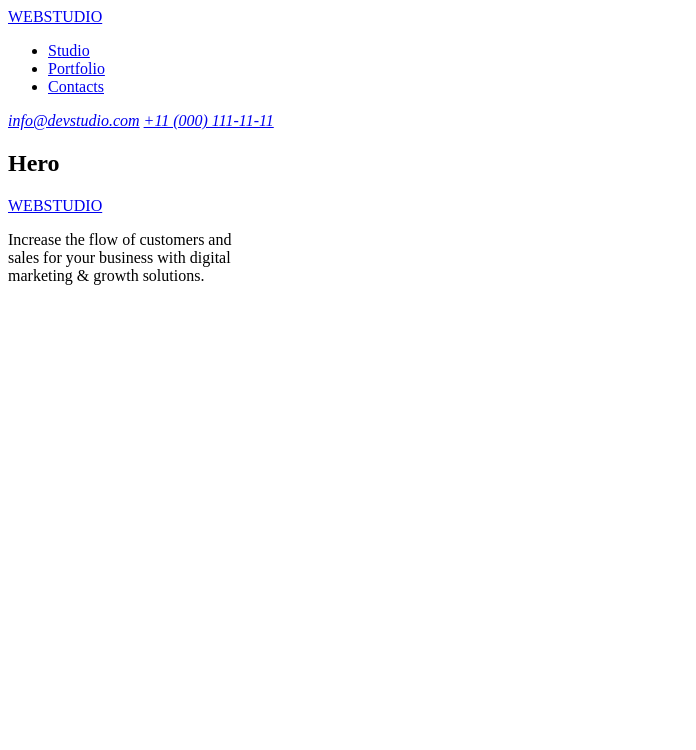
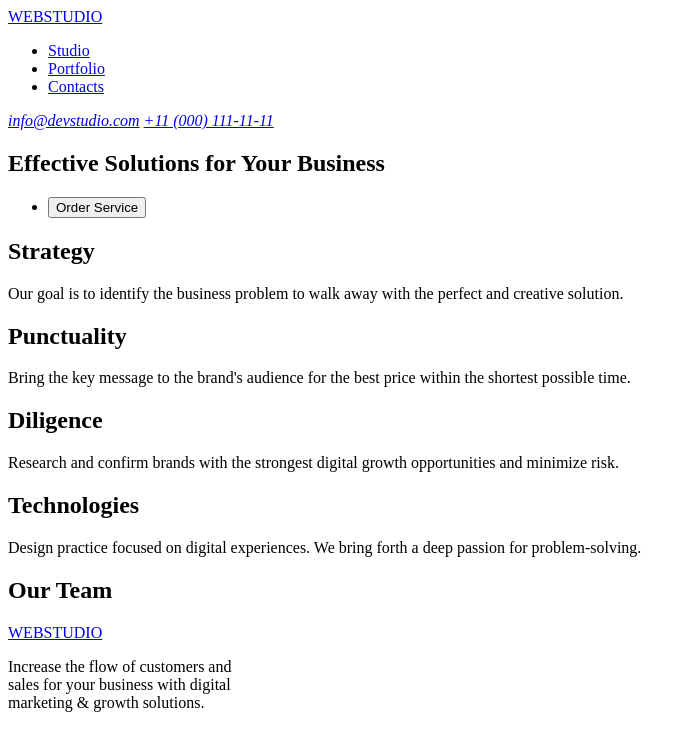
Before and after one commit to SerdiukSerhii/goit-markup-hw-01, a plain HTML site: page index.html in a window 1280 px wide. Shown: the whole page, without its empty margins (0-696 px from the left). Drawn offline with Linux system fonts and the light colour scheme.

Commit message:
add main

```diff
--- a/index.html
+++ b/index.html
@@ -6,7 +6,7 @@
     <title>Web-Studio</title>
   </head>
   <body>
-    <!-- #region header> -->
+    <!-- #region header -->
     <header>
       <nav>
         <a href="#">WEBSTUDIO</a>
@@ -21,17 +21,55 @@
         <a href="tel:+110001111111">+11 (000) 111-11-11</a>
       </address>
     </header>
-    <!-- #endregion header> -->
+    <!-- #endregion header -->
 
-    <!-- #region main> -->
     <main>
+      <!-- #region hero -->
       <section>
-        <h1>Hero</h1>
+        <h1>Effective Solutions for Your Business</h1>
+        <ul>
+          <li>
+            <button type="button">Order Service</button>
+          </li>
+        </ul>
       </section>
+      <!-- #endregion hero -->
+
+      <!-- #region feature -->
+      <section>
+        <h2>Strategy</h2>
+        <p>
+          Our goal is to identify the business problem to walk away with the
+          perfect and creative solution.
+        </p>
+        <h2>Punctuality</h2>
+        <p>
+          Bring the key message to the brand's audience for the best price
+          within the shortest possible time.
+        </p>
+        <h2>Diligence</h2>
+        <p>
+          Research and confirm brands with the strongest digital growth
+          opportunities and minimize risk.
+        </p>
+        <h2>Technologies</h2>
+        <p>
+          Design practice focused on digital experiences. We bring forth a deep
+          passion for problem-solving.
+        </p>
+      </section>
+      <!-- #endregion feature -->
+
+      <!-- #region team -->
+
+      <section>
+        <h2>Our Team</h2>
+      </section>
+
+      <!-- #endregion team -->
     </main>
-    <!-- #endregion main> -->
 
-    <!-- #region footer> -->
+    <!-- #region footer -->
     <footer>
       <a href="#">WEBSTUDIO</a>
       <p>
@@ -40,6 +78,6 @@
         marketing & growth solutions.
       </p>
     </footer>
-    <!-- #endregion footer> -->
+    <!-- #endregion footer -->
   </body>
 </html>
```
